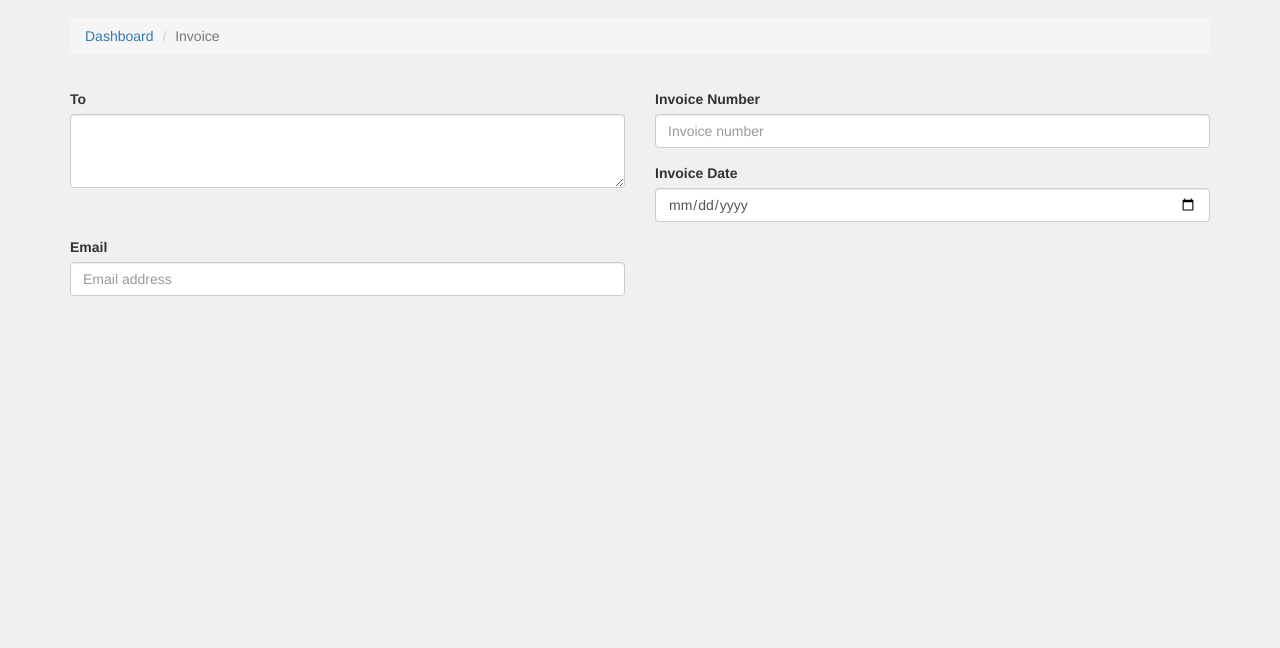
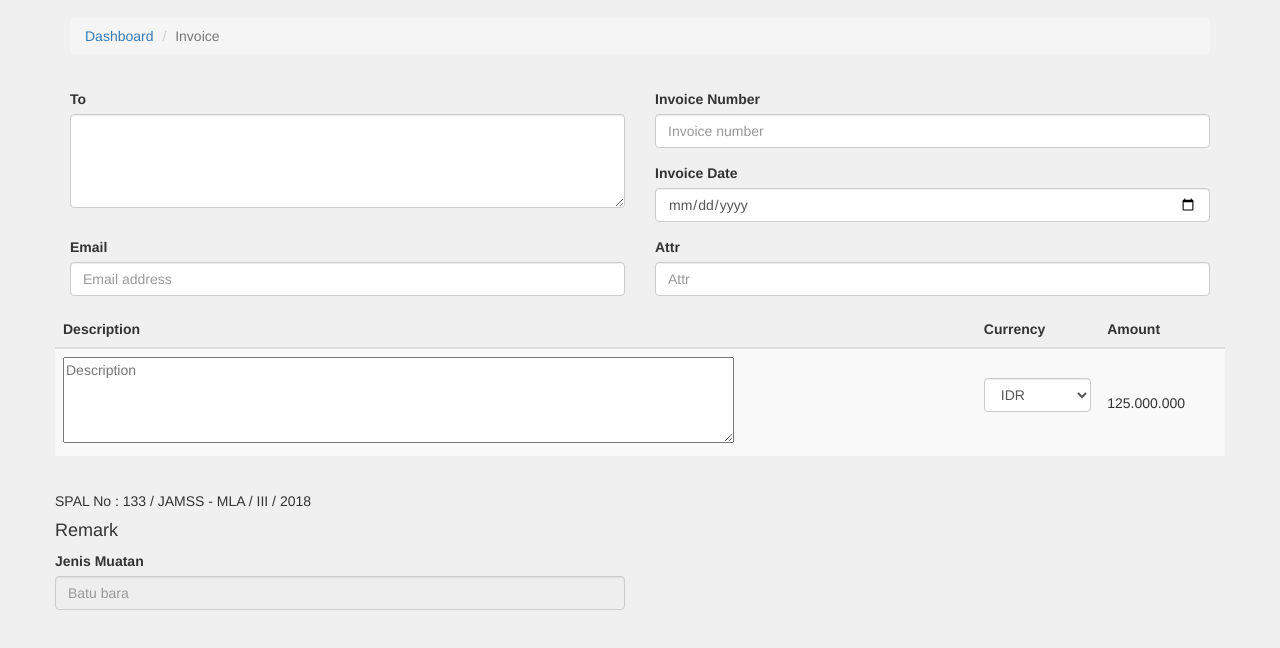
Before and after one commit to ganfadhil/jayamustika, a plain HTML site: page invoice.html in a window 1280 px wide. Shown: the part 54-702 px from the top of the page. Drawn offline with nearby package versions, Linux system fonts and the light colour scheme.

Commit message:
code bagian tabel invoice

```diff
--- a/css/style.css
+++ b/css/style.css
@@ -81,3 +81,7 @@ body{
 .text-spal {
   margin-right: 10px;
 }
+/* invoice */
+.spalInvoiceText{
+  margin-top: -20px;
+}
--- a/invoice.html
+++ b/invoice.html
@@ -99,7 +99,7 @@
           <div class="col-lg-6 col-md-6 col-sm-6 col-xs-12">
             <div class="form-group">
               <label for="to">To</label>
-              <textarea class="form-control" rows="3" required="required"></textarea>
+              <textarea class="form-control" rows="4" cols="80" required="required"></textarea>
             </div>
           </div>
           <div class="col-lg-6 col-md-6 col-sm-6 col-xs-12">
@@ -120,6 +120,55 @@
               <input type="email" class="form-control" id="email" placeholder="Email address" required="required"/>
             </div>
           </div>
+          <div class="col-lg-6 col-md-6 col-sm-6 col-xs-12">
+            <div class="form-group">
+              <label for="attr">Attr</label>
+              <input type="text" class="form-control" id="attr" placeholder="Attr" required="required"/>
+            </div>
+          </div>
+          <div class="row">
+            <div class="col-lg-12">
+              <table class="table table-striped">
+                <thead>
+                  <tr>
+                    <th>Description</th>
+                    <th>Currency</th>
+                    <th>Amount</th>
+                  </tr>
+                </thead>
+                <tbody>
+                  <tr>
+                    <td>
+                      <textarea name="invoiceDescription" rows="4" cols="80" placeholder="Description"></textarea>
+                    </td>
+                    <td>
+                      <div class="form-group">
+                        <select class="form-control">
+                          <option value="">IDR</option>
+                          <option value="">USD</option>
+                        </select>
+                      </div>
+                    </td>
+                    <td>
+                      125.000.000
+                    </td>
+                  </tr>
+                </tbody>
+              </table>
+              <smal class="spalInvoiceText">SPAL No : <span>133</span> / <span>JAMSS - MLA</span> /<span> III</span> / <span>2018</span></smal>
+            </div>
+          </div>
+          <div class="row">
+            <div class="col-lg-12">
+              <h4>Remark</h4>
+            </div>
+            <div class="col-lg-6 col-md-6 col-sm-12 col-xs-12">
+              <div class="form-group">
+                <label for="jenisMuatan">Jenis Muatan</label>
+                <input type="text" class="form-control" name="" value="" placeholder="Batu bara" disabled/>
+              </div>
+            </div>
+          </div>
         </form>
       </div>
     </div>
```
